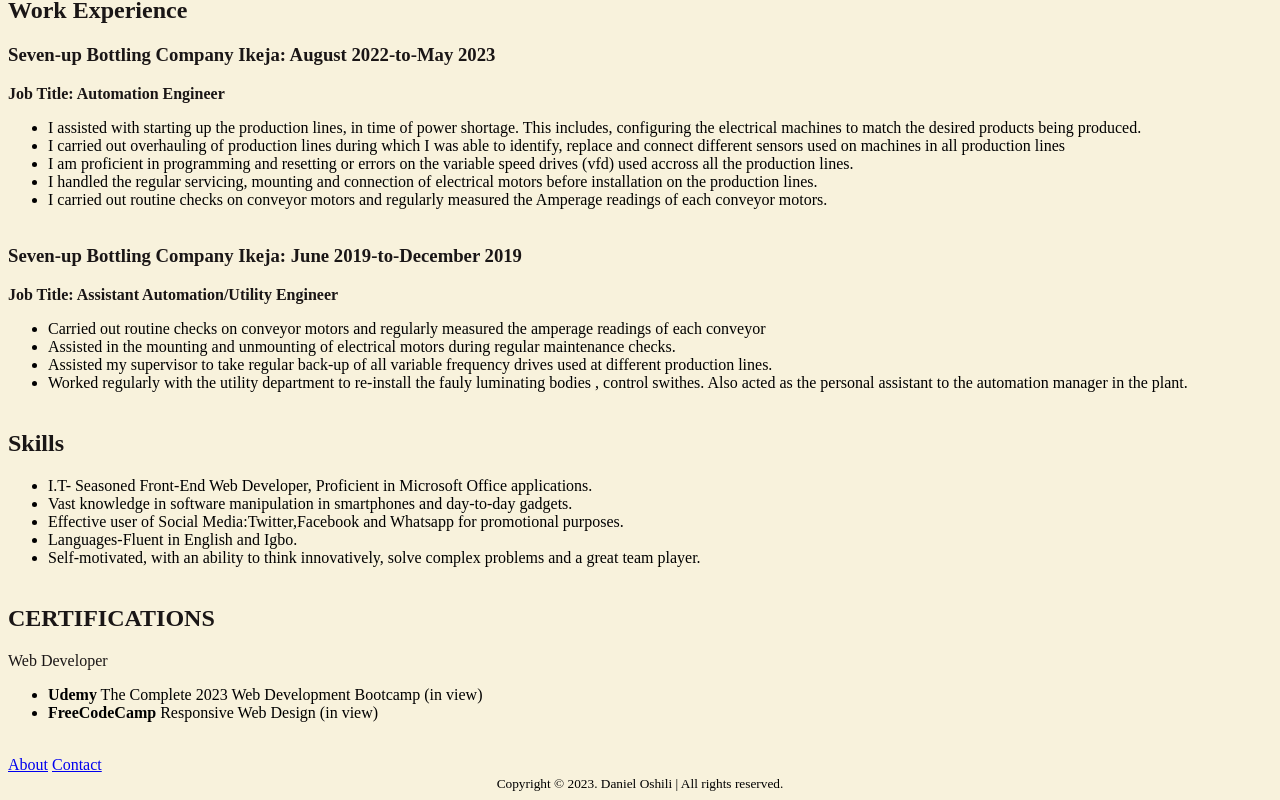
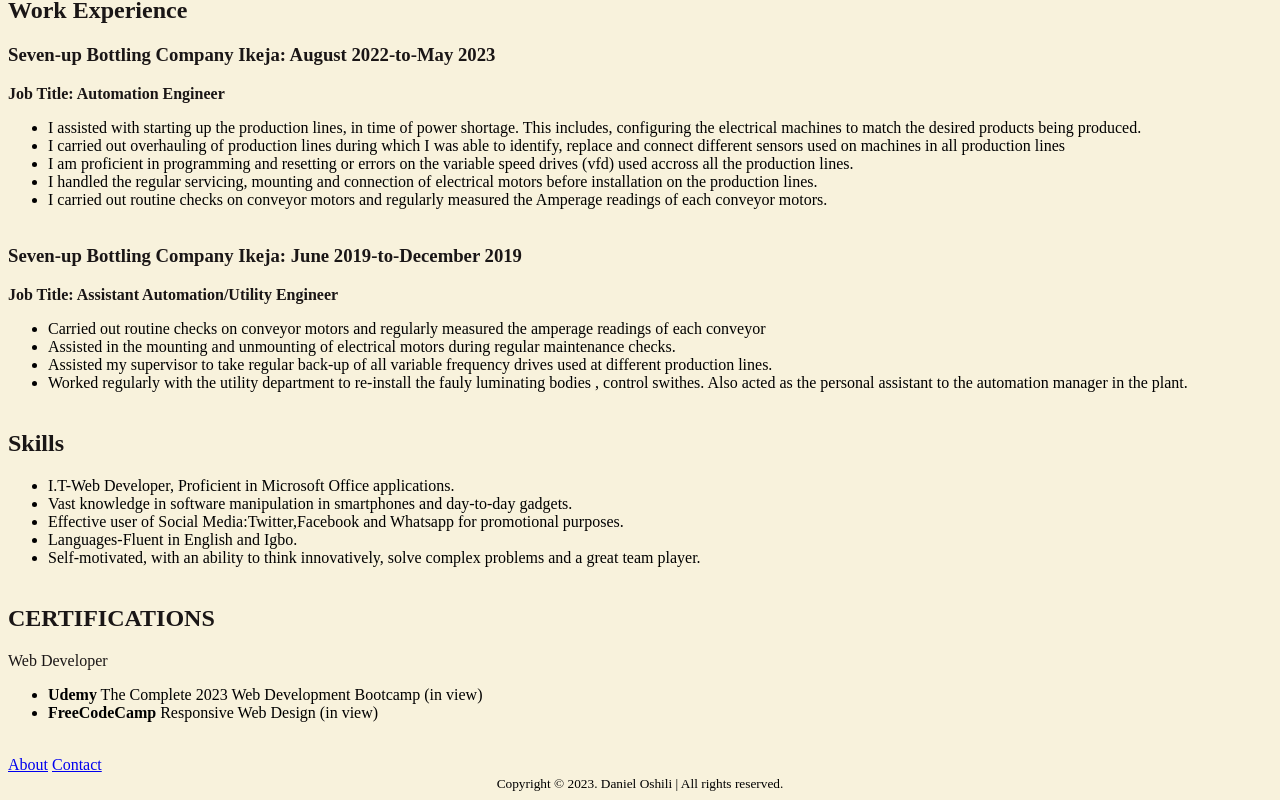
Before and after one commit to DANIDEL-dev/My-Resume, a plain HTML site: page index.html in a window 1280 px wide. Shown: the part 708-1508 px from the top of the page. Drawn offline with Linux system fonts and the light colour scheme.

Commit message:
Update index.html

```diff
--- a/index.html
+++ b/index.html
@@ -43,7 +43,7 @@
   </ul>
    <h2>Skills</h2>
   <ul>
-    <li>I.T- Seasoned Front-End Web Developer, Proficient in Microsoft Office applications.  </li>
+    <li>I.T-Web Developer, Proficient in Microsoft Office applications.  </li>
     <li>Vast knowledge in software manipulation in smartphones and day-to-day gadgets.</li>
     <li>Effective user of Social Media:Twitter,Facebook and Whatsapp for promotional purposes.</li>
     <li>Languages-Fluent in English and Igbo.</li>
```
